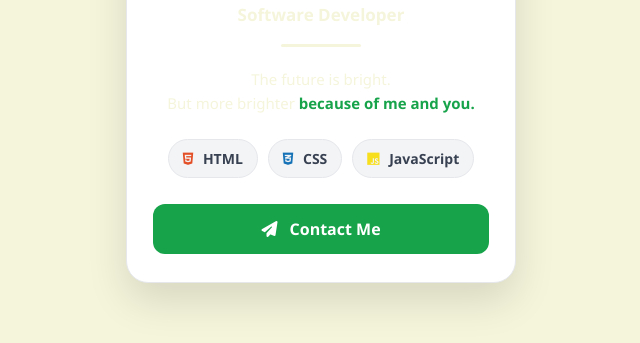
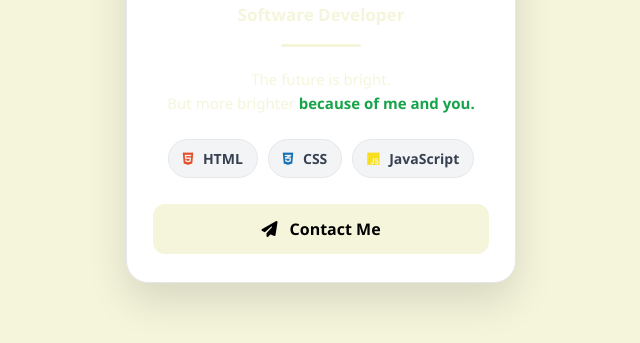
Before and after one commit to nomthandazoseretila/MY-PROFILE, a plain HTML site: page index.html in a window 1280 px wide. Shown: the part 373-716 px from the top of the page, without its empty margins (319-959 px from the left). Drawn offline with Linux system fonts and the light colour scheme.

Commit message:
Update style.css

```diff
--- a/style.css
+++ b/style.css
@@ -119,8 +119,8 @@ button {
   padding: 14px;
   border: none;
   border-radius: 12px;
-  background: #16a34a;
-  color: white;
+  background: #F5F5DC;
+  color: black;
   font-size: 16px;
   font-weight: 700;
   cursor: pointer;
```
